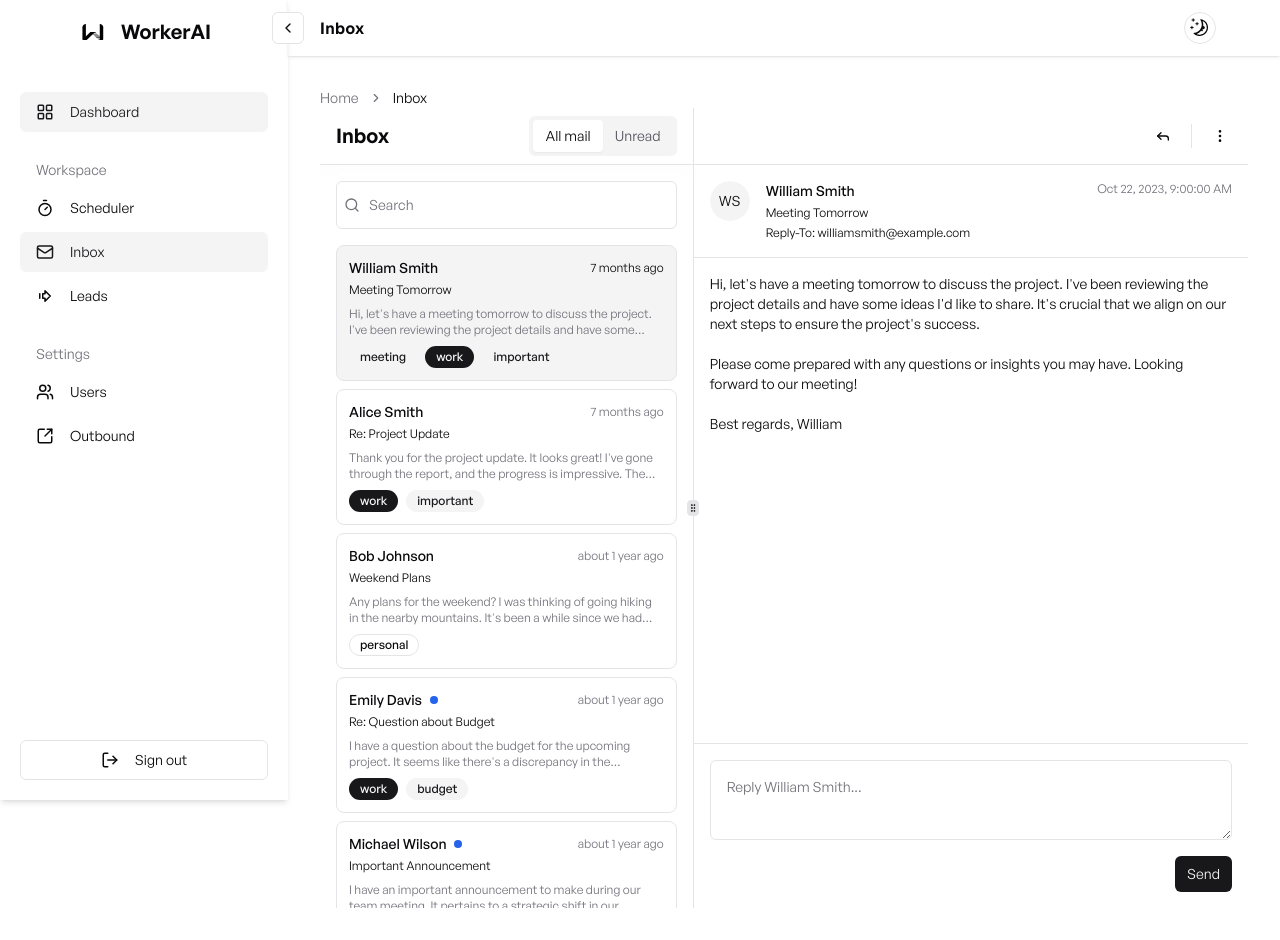
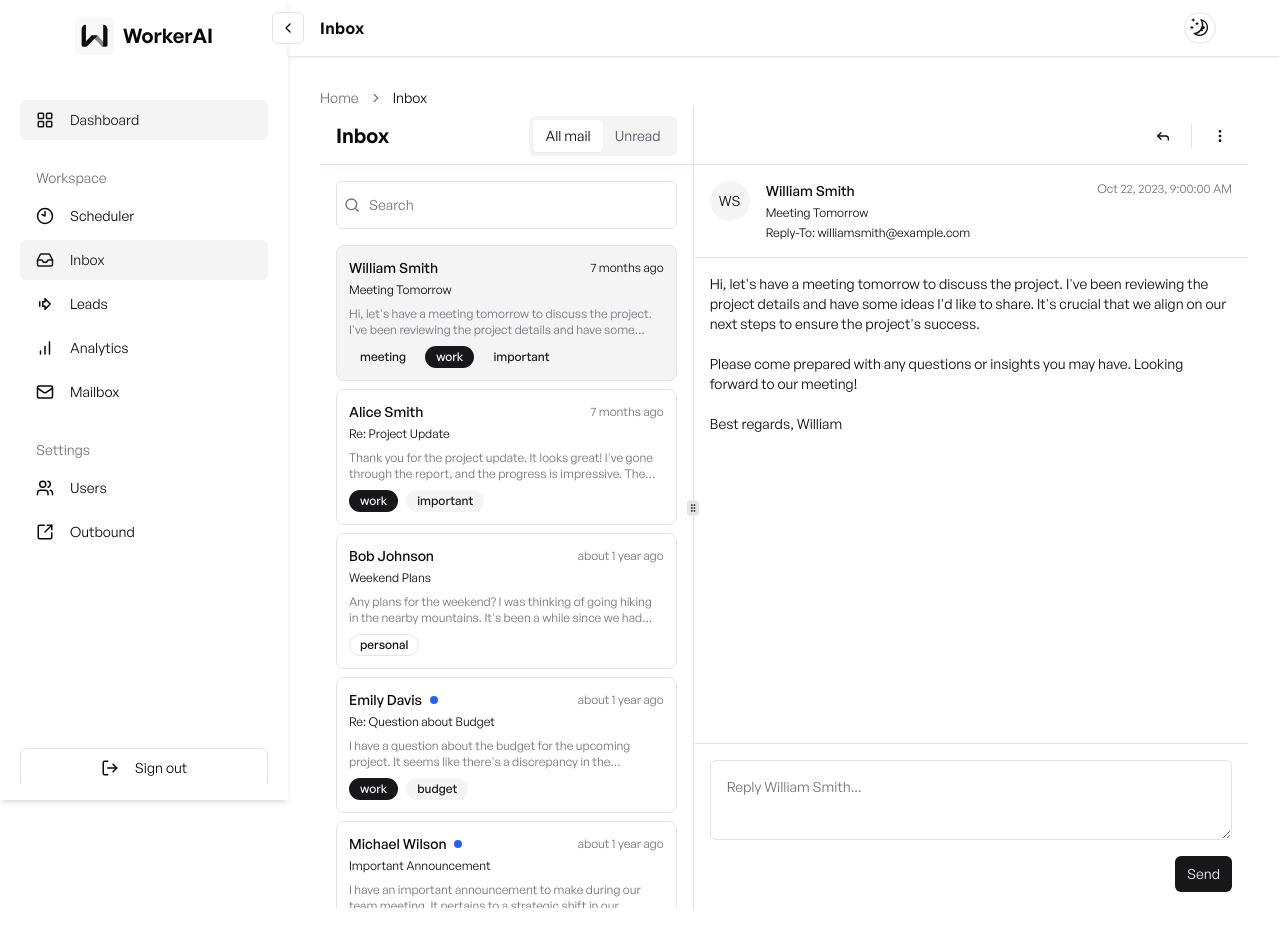
Before and after one commit to AbhirajSinha179/enterprise-workerai, a Next.js app: page /dashboard/inbox in a window 1280 px wide. Built offline with nearby package versions, Linux system fonts and the light colour scheme.

Commit message:
feat: ui changes, logo, navbar changes, scheduling and approving handlers

```diff
--- a/app/(main)/dashboard/outbound/page.tsx
+++ b/app/(main)/dashboard/outbound/page.tsx
@@ -1,7 +1,7 @@
 "use client"
 import { ChangeEvent, useEffect, useState } from "react"
-import InputWithCommas from "@/components/customComponents/inputWithCommas"
-import MultiSelectBadge from "@/components/customComponents/multipleSelectChip"
+import InputWithCommas from "@/components/custom-components/input-with-commas"
+import MultiSelectBadge from "@/components/custom-components/multiple-select-chip"
 import { ContentLayout } from "@/components/layout/content-layout"
 import { Button } from "@/components/ui/button"
 import {
--- a/components/global/logo.tsx
+++ b/components/global/logo.tsx
@@ -3,35 +3,35 @@ export function WorkerAILogo({ className }: { className?: string }) {
 
   return (
     <>
-      <svg width="43" height="40" viewBox="0 0 40 37" fill="none" xmlns="http://www.w3.org/2000/svg" className={className}>
-        <rect width="39.5593" height="36.9492" rx="5.08475" fill="#FFFFFF" />
+      <svg width="40" height="40" viewBox="0 0 36 35" fill="none" xmlns="http://www.w3.org/2000/svg">
+        <rect width="35.2" height="34.3051" rx="4.47458" fill="#F8F8F8" />
         <path
-          d="M6.78125 12.4745C6.78125 10.2654 8.72135 8.47455 11.1146 8.47455V28.4745H7.64792C7.16927 28.4745 6.78125 28.1164 6.78125 27.6745V12.4745Z"
-          fill="#000000"
+          d="M5.96484 11.3356C5.96484 9.19387 7.70107 7.45764 9.84281 7.45764V26.8475H6.74044C6.31209 26.8475 5.96484 26.5002 5.96484 26.0719V11.3356Z"
+          fill="#0D0D0D"
         />
         <path
-          d="M32.7812 12.4745C32.7812 10.2654 30.8412 8.47455 28.4479 8.47455V28.4745H31.9146C32.3932 28.4745 32.7812 28.1164 32.7812 27.6745V12.4745Z"
-          fill="#000000"
+          d="M29.2326 11.3356C29.2326 9.19387 27.4964 7.45764 25.3547 7.45764V26.8475H28.457C28.8854 26.8475 29.2326 26.5002 29.2326 26.0719V11.3356Z"
+          fill="#0D0D0D"
         />
-        <path d="M22.768 18.4745H16.7517L17.1766 18.8745H23.193L22.768 18.4745Z" fill="#000000" />
-        <path d="M23.6176 19.2745H17.6014L18.0263 19.6745H24.0427L23.6176 19.2745Z" fill="#000000" />
-        <path d="M24.4674 20.0745H18.4512L18.8761 20.4745H24.8925L24.4674 20.0745Z" fill="#000000" />
-        <path d="M25.3167 20.8745H19.3005L19.7254 21.2745H25.7418L25.3167 20.8745Z" fill="#000000" />
-        <path d="M26.1713 21.6745H20.1551L20.5799 22.0745H26.5963L26.1713 21.6745Z" fill="#000000" />
-        <path d="M27.0081 22.4745H20.9918L21.4167 22.8745H27.4331L27.0081 22.4745Z" fill="#000000" />
-        <path d="M27.8634 23.2745H21.8472L22.2721 23.6745H28.2885L27.8634 23.2745Z" fill="#000000" />
-        <path d="M28.7149 24.0745H22.6987L23.1236 24.4745H29.14L28.7149 24.0745Z" fill="#000000" />
-        <path d="M29.5647 24.8745H23.5485L23.9734 25.2745H29.9897L29.5647 24.8745Z" fill="#000000" />
-        <path d="M30.414 25.6745H24.3978L24.8227 26.0745H30.8391L30.414 25.6745Z" fill="#000000" />
-        <path d="M31.2638 26.4745H25.2476L25.6725 26.8745H31.6888L31.2638 26.4745Z" fill="#000000" />
-        <path d="M32.0675 27.2745H26.0991L26.524 27.6745H32.1648L32.0675 27.2745Z" fill="#000000" />
+        <path d="M20.2716 17.1526H14.8876L15.2678 17.5404H20.652L20.2716 17.1526Z" fill="#0D0D0D" />
+        <path d="M21.032 17.9282H15.648L16.0282 18.3159H21.4124L21.032 17.9282Z" fill="#0D0D0D" />
+        <path d="M21.7925 18.7037H16.4085L16.7887 19.0915H22.1728L21.7925 18.7037Z" fill="#0D0D0D" />
+        <path d="M22.5525 19.4793H17.1685L17.5488 19.8671H22.9329L22.5525 19.4793Z" fill="#0D0D0D" />
+        <path d="M23.3173 20.2549H17.9333L18.3135 20.6427H23.6977L23.3173 20.2549Z" fill="#0D0D0D" />
+        <path d="M24.0661 21.0305H18.6821L19.0623 21.4183H24.4465L24.0661 21.0305Z" fill="#0D0D0D" />
+        <path d="M24.8316 21.8061H19.4476L19.8278 22.1939H25.212L24.8316 21.8061Z" fill="#0D0D0D" />
+        <path d="M25.5936 22.5817H20.2096L20.5899 22.9695H25.974L25.5936 22.5817Z" fill="#0D0D0D" />
+        <path d="M26.3541 23.3573H20.9701L21.3503 23.7451H26.7345L26.3541 23.3573Z" fill="#0D0D0D" />
+        <path d="M27.1142 24.1329H21.7302L22.1104 24.5207H27.4946L27.1142 24.1329Z" fill="#0D0D0D" />
+        <path d="M27.8747 24.9085H22.4907L22.8709 25.2963H28.255L27.8747 24.9085Z" fill="#0D0D0D" />
+        <path d="M28.5939 25.6841H23.2527L23.6329 26.0719H28.681L28.5939 25.6841Z" fill="#0D0D0D" />
         <path
-          d="M31.9365 28.0745H26.9471L27.1175 28.2349C27.281 28.3888 27.497 28.4745 27.7216 28.4745H31.2865L31.9365 28.0745Z"
-          fill="#000000"
+          d="M28.4767 26.4597H24.0116L24.1638 26.6149C24.3096 26.7636 24.5092 26.8475 24.7176 26.8475H27.895L28.4767 26.4597Z"
+          fill="#0D0D0D"
         />
         <path
-          d="M22.7681 18.4745H16.7517L7.5759 27.1145C7.03828 27.6207 7.42681 28.4745 8.19478 28.4745H11.7979C12.0224 28.4745 12.2385 28.3888 12.402 28.2349L22.7681 18.4745Z"
-          fill="#000000"
+          d="M20.2717 17.1526H14.8875L6.67599 25.5289C6.19487 26.0197 6.54257 26.8475 7.22984 26.8475H10.4414C10.6498 26.8475 10.8494 26.7636 10.9952 26.6148L20.2717 17.1526Z"
+          fill="#0D0D0D"
         />
       </svg>
     </>
--- a/components/inbox/mail-display.tsx
+++ b/components/inbox/mail-display.tsx
@@ -21,8 +21,10 @@ interface MailDisplayProps {
   mail: Mail | null
 }
 
+// TODO: Need to change to threads, in order to display full email conversations
+
 export function MailDisplay({ mail }: MailDisplayProps) {
-  const today = new Date()
+  // const today = new Date()
 
   return (
     <div className="flex h-full flex-col">
--- a/components/navbar/site-nav.tsx
+++ b/components/navbar/site-nav.tsx
@@ -4,6 +4,7 @@ import { ModeToggle } from "@/components/global/mode-toggle"
 import { SheetMenu } from "@/components/sidebar/sheet-menu"
 import { Button } from "../ui/button"
 import { WorkerAILogo } from "../global/logo"
+import { ArrowBigRight } from "lucide-react"
 
 export function SiteNav() {
   return (
@@ -11,7 +12,7 @@ export function SiteNav() {
       <div className="mx-2 flex h-16 max-w-6xl items-center justify-between sm:mx-auto sm:h-20 sm:p-2">
         <div className="flex items-center space-x-4 lg:space-x-0 rtl:space-x-reverse">
           <SheetMenu />
-          <Link href={"/"} className="space-x-2 flex items-center">
+          <Link href={"/"} className="flex items-center space-x-2">
             <WorkerAILogo />
             <h1 className="text-lg font-bold dark:text-white  sm:block md:text-2xl">WorkerAI</h1>
           </Link>
@@ -35,12 +36,13 @@ export function SiteNav() {
             </li>
           </ul>
         </div>
-        <div className="flex items-center justify-end space-x-4 md:order-2 rtl:space-x-reverse">
-          <ModeToggle />
-          <Button asChild className="min-w-20">
-            <Link href="/login">Login</Link>
-          </Button>
-          {/* <UserNav /> */}
+        <div className="flex items-center justify-end space-x-4 mr-2 md:order-2 rtl:space-x-reverse">
+          <Link href={"/dashboard"}>
+          <button className="relative inline-flex h-12 w-full items-center justify-center rounded-md bg-white px-6 font-medium text-gray-950 transition-colors focus:outline-none focus:ring-2 focus:ring-gray-400 focus:ring-offset-2 focus:ring-offset-gray-50">
+            <div className="absolute -inset-0.5 -z-10 rounded-lg bg-gradient-to-b from-[#c7d2fe] to-[#8678f9] opacity-75 blur" />
+            Dashboard
+          </button>
+          </Link>
         </div>
       </div>
     </header>
--- a/components/scheduler/email-list.tsx
+++ b/components/scheduler/email-list.tsx
@@ -1,14 +1,37 @@
-"use client";
+"use client"
 
-import { format } from "date-fns";
-import { toast } from "sonner";
+import { format } from "date-fns"
+import { toast } from "sonner"
 import EmailItem from "./email-item"
 import { Button } from "../ui/button"
 
 export function EmailList({ emails }: any) {
+  const handleApprove = async ({ emailId }: { emailId: string }) => {
+    console.log("Approved")
+    toast("Scheduled the email", {
+      description: format(new Date(), "PPpp") + " " + emailId,
+    })
+    // POST request
+    emails = emails.filter((email: any) => email.recipient !== emailId)
+  }
 
-  const handleApproveAll = () => {
+  const handleEdit = async ({ emailId, subject, body }: { emailId: string; subject: string; body: string }) => {
+    console.log("Approved")
+    toast("Edited the email", {
+      description: format(new Date(), "PPpp"),
+    })
+    // PUT request
+  }
 
+  const handleDelete = async ({ emailId }: { emailId: string }) => {
+    console.log("Approved")
+    toast("Deleted the email", {
+      description: format(new Date(), "PPpp"),
+    })
+    // DELETE request
+  }
+
+  const handleApproveAll = async () => {
     console.log("Approve All")
     toast("Pending emails have been scheduled", {
       description: format(new Date(), "PPpp"),
@@ -23,7 +46,13 @@ export function EmailList({ emails }: any) {
       </div>
       <ul className="my-4 w-full space-y-4">
         {emails.map((item: any) => (
-          <EmailItem key={item.id} item={item}></EmailItem>
+          <EmailItem
+            handleApprove={handleApprove}
+            handleDelete={handleDelete}
+            handleEdit={handleEdit}
+            key={item.id}
+            item={item}
+          ></EmailItem>
         ))}
       </ul>
     </main>
--- a/lib/constants.ts
+++ b/lib/constants.ts
@@ -1,4 +1,4 @@
-import { ArrowBigRightDash, Bookmark, LayoutGrid, LucideSquareArrowOutUpRight, Mail, PersonStanding, PersonStandingIcon, Settings, SquarePen, Tag, Timer, Users } from "lucide-react"
+import { ArrowBigRightDash, BarChart, Bookmark, Clock10, InboxIcon, LayoutGrid, LucideSquareArrowOutUpRight, Mail, PersonStanding, PersonStandingIcon, Settings, SquarePen, Tag, Users } from "lucide-react"
 
 type Submenu = {
   href: string
@@ -42,7 +42,7 @@ export function getMenuList(pathname: string): Group[] {
           href: `${DASHBOARD_PATH}/emails`,
           label: "Scheduler",
           active: pathname.includes("/emails"),
-          icon: Timer,
+          icon: Clock10,
           submenus: [
           ],
         },
@@ -50,7 +50,7 @@ export function getMenuList(pathname: string): Group[] {
           href: `${DASHBOARD_PATH}/inbox`,
           label: "Inbox",
           active: pathname.includes("/inbox"),
-          icon: Mail,
+          icon: InboxIcon,
           submenus: [],
         },
         {
@@ -58,6 +58,20 @@ export function getMenuList(pathname: string): Group[] {
           label: "Leads",
           active: pathname.includes("/leads"),
           icon: ArrowBigRightDash,
+          submenus: [],
+        },
+        {
+          href: `${DASHBOARD_PATH}/analytics`,
+          label: "Analytics",
+          active: pathname.includes("/analytics"),
+          icon: BarChart,
+          submenus: [],
+        },
+        {
+          href: `${DASHBOARD_PATH}/mailbox`,
+          label: "Mailbox",
+          active: pathname.includes("/mailbox"),
+          icon: Mail,
           submenus: [],
         },
       ],
```
Also changed, not shown: components/scheduler/email-item.tsx (+43 -47 lines).
